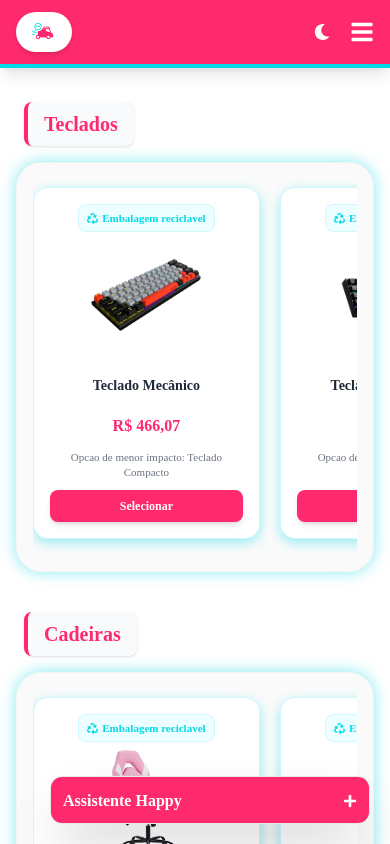
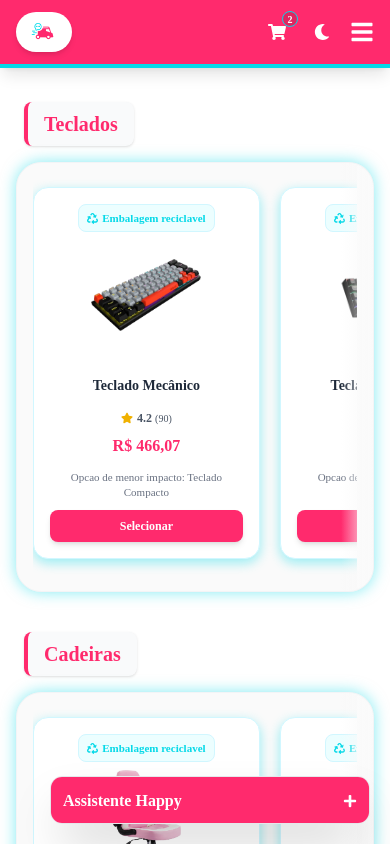
Before and after one commit to usercristian/desafio, a React (Create React App) app: page / in a window 390 px wide. Shown: the top 844 px of the page. Built offline with nearby package versions, Linux system fonts and the light colour scheme.

Commit message:
Melhorias na tela Home

```diff
--- a/src/components/Navbar.jsx
+++ b/src/components/Navbar.jsx
@@ -1,13 +1,16 @@
 import React, { useState, useEffect } from 'react';
 import { Link, useNavigate } from 'react-router-dom'; // Substitui o <a href> para não recarregar a página
-import { FaBars, FaTimes, FaSun, FaMoon } from 'react-icons/fa'; // Ícones de menu
+import { FaBars, FaTimes, FaSun, FaMoon, FaShoppingCart } from 'react-icons/fa'; // Ícones de menu
 import useTheme from '../hooks/useTheme';
+import { useCart } from '../contexts/CartContext';
 
 const Navbar = () => {
   const navigate = useNavigate();
   const [isOpen, setIsOpen] = useState(false);
   const [isLoggedIn, setIsLoggedIn] = useState(!!localStorage.getItem("token"));
   const { isDark, toggleTheme } = useTheme();
+  const { items } = useCart();
+  const cartItemCount = items.reduce((sum, item) => sum + item.quantity, 0);
 
   useEffect(() => {
     const handleStorage = () => {
@@ -77,6 +80,16 @@ const Navbar = () => {
                 <NavLink to="/security">Segurança</NavLink>
               )}
 
+              {/* Ícone de Carrinho */}
+              <Link to="/checkout" className="relative text-white hover:text-happy-blue transition-colors duration-200 focus-visible:ring-2 focus-visible:ring-white rounded-full p-2 flex items-center justify-center" aria-label="Carrinho de compras">
+                <FaShoppingCart size={20} />
+                {cartItemCount > 0 && (
+                  <span className="absolute top-0 right-0 inline-flex items-center justify-center min-w-[1.25rem] h-5 text-xs font-bold text-white transform translate-x-1/4 -translate-y-1/4 bg-happy-pink-dark rounded-full border border-happy-blue">
+                    {cartItemCount}
+                  </span>
+                )}
+              </Link>
+
               {/* Botão Dark Mode Toggle */}
               <button
                 onClick={toggleTheme}
@@ -101,8 +114,18 @@ const Navbar = () => {
 
             </div>
 
-            {/* BOTÃO HAMBURGUER (Visível apenas no Mobile) */}
+            {/* BOTÃO HAMBURGUER E CONTROLES (Visível apenas no Mobile) */}
             <div className="flex items-center gap-3 md:hidden">
+              {/* Ícone de Carrinho (Mobile) */}
+              <Link to="/checkout" className="relative text-white p-2 rounded-full hover:bg-white/20 transition-colors duration-200 flex items-center justify-center" aria-label="Carrinho de compras">
+                <FaShoppingCart size={18} />
+                {cartItemCount > 0 && (
+                  <span className="absolute top-0 right-0 inline-flex items-center justify-center min-w-[1rem] h-4 text-[10px] font-bold text-white transform translate-x-1/4 -translate-y-1/4 bg-happy-pink-dark rounded-full border border-happy-blue">
+                    {cartItemCount}
+                  </span>
+                )}
+              </Link>
+
               {/* Botão Dark Mode Toggle (Mobile) */}
               <button
                 onClick={toggleTheme}
--- a/src/components/ProductSidebar.jsx
+++ b/src/components/ProductSidebar.jsx
@@ -1,9 +1,12 @@
-import React, { useEffect } from 'react';
+import React, { useEffect, useState } from 'react';
 import { FaHeart, FaLeaf, FaRecycle, FaTimes, FaTruck } from 'react-icons/fa';
 import { useNavigate } from 'react-router-dom';
 import { products } from '../data/productsData';
+import { useCart } from '../contexts/CartContext';
 
-const ProductSidebar = ({ product, isOpen, onClose }) => {
+const ProductSidebar = ({ product, isOpen, onClose, onSelect }) => {
+  const { addItem } = useCart();
+  const [showToast, setShowToast] = useState(false);
   const navigate = useNavigate();
   const sustainableAlternative = product?.alternativaSustentavelId
     ? products.find((item) => item.id === product.alternativaSustentavelId)
@@ -14,8 +17,20 @@ const ProductSidebar = ({ product, isOpen, onClose }) => {
       window.dispatchEvent(new Event('sidebarOpen'));
     } else {
       window.dispatchEvent(new Event('sidebarClose'));
+      setShowToast(false);
     }
   }, [isOpen]);
+
+  const handleAddToCart = () => {
+    addItem({
+      productId: product.id,
+      name: product.nome,
+      image: product.image,
+      price: product.price,
+    });
+    setShowToast(true);
+    setTimeout(() => setShowToast(false), 3000);
+  };
 
   if (!product) return null;
 
@@ -30,8 +45,8 @@ const ProductSidebar = ({ product, isOpen, onClose }) => {
       `}
     >
       {/* Cabeçalho do Card (Estilo Chatbot) */}
-      <div className="flex justify-between items-center bg-happy-pink text-white p-3 rounded-t-2xl">
-        <h5 className="font-bold text-lg">Assistente Happy</h5>
+      <div className="flex justify-between items-center bg-happy-pink text-white p-3 rounded-t-2xl relative">
+        <h5 className="font-bold text-lg line-clamp-1">{product.nome}</h5>
         <button
           onClick={onClose}
           aria-label="Fechar painel de produto"
@@ -40,6 +55,13 @@ const ProductSidebar = ({ product, isOpen, onClose }) => {
           <FaTimes size={18} />
         </button>
       </div>
+
+      {/* Toast Notification */}
+      {showToast && (
+        <div className="absolute top-16 left-1/2 -translate-x-1/2 bg-green-600 text-white px-4 py-2 rounded-full font-bold text-sm shadow-lg animate-fade-in z-50 whitespace-nowrap">
+          Adicionado ao carrinho! ✓
+        </div>
+      )}
 
       {/* Conteúdo com Scroll se necessário */}
       <div className="p-4 overflow-y-auto scrollbar-thin scrollbar-thumb-happy-blue scrollbar-track-gray-100 dark:scrollbar-track-gray-800 rounded-b-2xl">
@@ -92,9 +114,12 @@ const ProductSidebar = ({ product, isOpen, onClose }) => {
                 <p><strong>Descarte:</strong> {product.descarte}</p>
               </div>
               {sustainableAlternative && (
-                <p className="mt-3 bg-white dark:bg-gray-800 border border-green-100 dark:border-green-800 rounded-lg p-2 text-xs text-green-800 dark:text-green-300">
-                  Produto similar com menor impacto: <strong>{sustainableAlternative.nome}</strong>.
-                </p>
+                <button
+                  onClick={() => onSelect && onSelect(sustainableAlternative)}
+                  className="mt-3 w-full text-left bg-white dark:bg-gray-800 border border-green-100 dark:border-green-800 hover:bg-green-50 dark:hover:bg-green-900/50 transition-colors rounded-lg p-2 text-xs text-green-800 dark:text-green-300"
+                >
+                  Produto similar com menor impacto: <strong className="underline">{sustainableAlternative.nome}</strong>.
+                </button>
               )}
             </div>
 
@@ -116,14 +141,15 @@ const ProductSidebar = ({ product, isOpen, onClose }) => {
             <p>Menos emissoes, prazo maior. Esta opcao educativa mostra como o frete pode entrar na decisao de compra.</p>
           </div>
 
-          <div className="mt-5 space-y-2">
+          <div className="sticky bottom-0 -mx-4 -mb-4 mt-5 p-4 bg-white dark:bg-gray-800 border-t border-gray-100 dark:border-gray-700 space-y-2 rounded-b-2xl shadow-[0_-4px_6px_-1px_rgba(0,0,0,0.1)] z-10">
             <button
-              onClick={() => navigate('/checkout')}
+              onClick={() => { onClose(); navigate('/checkout'); }}
               className="btn-primary w-full py-3 shadow-lg shadow-happy-pink/30"
             >
               Comprar agora
             </button>
             <button
+              onClick={handleAddToCart}
               className="w-full bg-white dark:bg-gray-700 border-2 border-gray-300 dark:border-gray-600 text-gray-600 dark:text-gray-300 font-bold py-2 rounded-lg hover:border-happy-blue hover:text-happy-blue transition-colors"
             >
               Salvar no carrinho
--- a/src/output.css
+++ b/src/output.css
@@ -92,6 +92,7 @@
     --text-5xl--line-height: 1;
     --text-6xl: 3.75rem;
     --text-6xl--line-height: 1;
+    --font-weight-normal: 400;
     --font-weight-medium: 500;
     --font-weight-bold: 700;
     --tracking-wide: 0.025em;
@@ -297,6 +298,9 @@
   .relative {
     position: relative;
   }
+  .sticky {
+    position: sticky;
+  }
   .inset-0 {
     inset: calc(var(--spacing) * 0);
   }
@@ -315,6 +319,9 @@
   .top-1\/2 {
     top: calc(1 / 2 * 100%);
   }
+  .top-16 {
+    top: calc(var(--spacing) * 16);
+  }
   .-right-2 {
     right: calc(var(--spacing) * -2);
   }
@@ -336,6 +343,9 @@
   .-bottom-16 {
     bottom: calc(var(--spacing) * -16);
   }
+  .bottom-0 {
+    bottom: calc(var(--spacing) * 0);
+  }
   .bottom-4 {
     bottom: calc(var(--spacing) * 4);
   }
@@ -347,6 +357,12 @@
   }
   .left-0 {
     left: calc(var(--spacing) * 0);
+  }
+  .left-1 {
+    left: calc(var(--spacing) * 1);
+  }
+  .left-1\/2 {
+    left: calc(1 / 2 * 100%);
   }
   .left-2 {
     left: calc(var(--spacing) * 2);
@@ -387,6 +403,9 @@
   .m-0 {
     margin: calc(var(--spacing) * 0);
   }
+  .-mx-4 {
+    margin-inline: calc(var(--spacing) * -4);
+  }
   .mx-4 {
     margin-inline: calc(var(--spacing) * 4);
   }
@@ -435,6 +454,9 @@
   .mr-3 {
     margin-right: calc(var(--spacing) * 3);
   }
+  .-mb-4 {
+    margin-bottom: calc(var(--spacing) * -4);
+  }
   .mb-1 {
     margin-bottom: calc(var(--spacing) * 1);
   }
@@ -467,6 +489,12 @@
   }
   .ml-auto {
     margin-left: auto;
+  }
+  .line-clamp-1 {
+    overflow: hidden;
+    display: -webkit-box;
+    -webkit-box-orient: vertical;
+    -webkit-line-clamp: 1;
   }
   .line-clamp-2 {
     overflow: hidden;
@@ -609,6 +637,9 @@
   .w-7 {
     width: calc(var(--spacing) * 7);
   }
+  .w-8 {
+    width: calc(var(--spacing) * 8);
+  }
   .w-10 {
     width: calc(var(--spacing) * 10);
   }
@@ -684,6 +715,12 @@
   .min-w-0 {
     min-width: calc(var(--spacing) * 0);
   }
+  .min-w-\[1\.25rem\] {
+    min-width: 1.25rem;
+  }
+  .min-w-\[1rem\] {
+    min-width: 1rem;
+  }
   .min-w-\[20px\] {
     min-width: 20px;
   }
@@ -713,6 +750,22 @@
   }
   .border-collapse {
     border-collapse: collapse;
+  }
+  .-translate-x-1 {
+    --tw-translate-x: calc(var(--spacing) * -1);
+    translate: var(--tw-translate-x) var(--tw-translate-y);
+  }
+  .-translate-x-1\/2 {
+    --tw-translate-x: calc(calc(1 / 2 * 100%) * -1);
+    translate: var(--tw-translate-x) var(--tw-translate-y);
+  }
+  .translate-x-1 {
+    --tw-translate-x: calc(var(--spacing) * 1);
+    translate: var(--tw-translate-x) var(--tw-translate-y);
+  }
+  .translate-x-1\/4 {
+    --tw-translate-x: calc(1 / 4 * 100%);
+    translate: var(--tw-translate-x) var(--tw-translate-y);
   }
   .-translate-y-1 {
     --tw-translate-y: calc(var(--spacing) * -1);
@@ -720,6 +773,10 @@
   }
   .-translate-y-1\/2 {
     --tw-translate-y: calc(calc(1 / 2 * 100%) * -1);
+    translate: var(--tw-translate-x) var(--tw-translate-y);
+  }
+  .-translate-y-1\/4 {
+    --tw-translate-y: calc(calc(1 / 4 * 100%) * -1);
     translate: var(--tw-translate-x) var(--tw-translate-y);
   }
   .translate-y-0 {
@@ -949,6 +1006,10 @@
   .rounded-tl-none {
     border-top-left-radius: 0;
   }
+  .rounded-r-\[25px\] {
+    border-top-right-radius: 25px;
+    border-bottom-right-radius: 25px;
+  }
   .rounded-tr-none {
     border-top-right-radius: 0;
   }
@@ -1096,6 +1157,9 @@
   .bg-green-500 {
     background-color: var(--color-green-500);
   }
+  .bg-green-600 {
+    background-color: var(--color-green-600);
+  }
   .bg-happy-bg {
     background-color: var(--color-happy-bg);
   }
@@ -1180,9 +1244,17 @@
   .bg-yellow-100 {
     background-color: var(--color-yellow-100);
   }
+  .bg-gradient-to-l {
+    --tw-gradient-position: to left in oklab;
+    background-image: linear-gradient(var(--tw-gradient-stops));
+  }
   .bg-gradient-to-r {
     --tw-gradient-position: to right in oklab;
     background-image: linear-gradient(var(--tw-gradient-stops));
+  }
+  .from-\[\#fafafa\] {
+    --tw-gradient-from: #fafafa;
+    --tw-gradient-stops: var(--tw-gradient-via-stops, var(--tw-gradient-position), var(--tw-gradient-from) var(--tw-gradient-from-position), var(--tw-gradient-to) var(--tw-gradient-to-position));
   }
   .from-happy-blue {
     --tw-gradient-from: var(--color-happy-blue);
@@ -1476,6 +1548,10 @@
     --tw-font-weight: var(--font-weight-medium);
     font-weight: var(--font-weight-medium);
   }
+  .font-normal {
+    --tw-font-weight: var(--font-weight-normal);
+    font-weight: var(--font-weight-normal);
+  }
   .tracking-\[0\.2em\] {
     --tw-tracking: 0.2em;
     letter-spacing: 0.2em;
@@ -1499,6 +1575,9 @@
   .tracking-widest {
     --tw-tracking: var(--tracking-widest);
     letter-spacing: var(--tracking-widest);
+  }
+  .whitespace-nowrap {
+    white-space: nowrap;
   }
   .whitespace-pre-wrap {
     white-space: pre-wrap;
@@ -1633,6 +1712,10 @@
     --tw-shadow: 0 25px 50px -12px var(--tw-shadow-color, rgb(0 0 0 / 0.25));
     box-shadow: var(--tw-inset-shadow), var(--tw-inset-ring-shadow), var(--tw-ring-offset-shadow), var(--tw-ring-shadow), var(--tw-shadow);
   }
+  .shadow-\[0_-4px_6px_-1px_rgba\(0\,0\,0\,0\.1\)\] {
+    --tw-shadow: 0 -4px 6px -1px var(--tw-shadow-color, rgba(0,0,0,0.1));
+    box-shadow: var(--tw-inset-shadow), var(--tw-inset-ring-shadow), var(--tw-ring-offset-shadow), var(--tw-ring-shadow), var(--tw-shadow);
+  }
   .shadow-\[0_0_20px_rgba\(5\,217\,232\,0\.1\)\] {
     --tw-shadow: 0 0 20px var(--tw-shadow-color, rgba(5,217,232,0.1));
     box-shadow: var(--tw-inset-shadow), var(--tw-inset-ring-shadow), var(--tw-ring-offset-shadow), var(--tw-ring-shadow), var(--tw-shadow);
@@ -1777,6 +1860,17 @@
       margin-bottom: calc(var(--spacing) * 0);
     }
   }
+  .focus-within\:ring-2 {
+    &:focus-within {
+      --tw-ring-shadow: var(--tw-ring-inset,) 0 0 0 calc(2px + var(--tw-ring-offset-width)) var(--tw-ring-color, currentcolor);
+      box-shadow: var(--tw-inset-shadow), var(--tw-inset-ring-shadow), var(--tw-ring-offset-shadow), var(--tw-ring-shadow), var(--tw-shadow);
+    }
+  }
+  .focus-within\:ring-happy-pink {
+    &:focus-within {
+      --tw-ring-color: var(--color-happy-pink);
+    }
+  }
   .hover\:-translate-y-2 {
     &:hover {
       @media (hover: hover) {
@@ -1867,6 +1961,13 @@
       }
     }
   }
+  .hover\:bg-green-50 {
+    &:hover {
+      @media (hover: hover) {
+        background-color: var(--color-green-50);
+      }
+    }
+  }
   .hover\:bg-green-600 {
     &:hover {
       @media (hover: hover) {
@@ -2437,6 +2538,12 @@
       @supports (color: color-mix(in lab, red, red)) {
         background-color: color-mix(in oklab, var(--color-yellow-900) 40%, transparent);
       }
+    }
+  }
+  .dark\:from-gray-800 {
+    &:where(.dark, .dark *) {
+      --tw-gradient-from: var(--color-gray-800);
+      --tw-gradient-stops: var(--tw-gradient-via-stops, var(--tw-gradient-position), var(--tw-gradient-from) var(--tw-gradient-from-position), var(--tw-gradient-to) var(--tw-gradient-to-position));
     }
   }
   .dark\:from-happy-blue\/10 {
@@ -2613,6 +2720,18 @@
       &:hover {
         @media (hover: hover) {
           background-color: var(--color-gray-700);
+        }
+      }
+    }
+  }
+  .dark\:hover\:bg-green-900\/50 {
+    &:where(.dark, .dark *) {
+      &:hover {
+        @media (hover: hover) {
+          background-color: color-mix(in srgb, oklch(39.3% 0.095 152.535) 50%, transparent);
+          @supports (color: color-mix(in lab, red, red)) {
+            background-color: color-mix(in oklab, var(--color-green-900) 50%, transparent);
+          }
         }
       }
     }
--- a/src/pages/Home.jsx
+++ b/src/pages/Home.jsx
@@ -1,5 +1,5 @@
 import React, { useRef, useState } from 'react';
-import { FaChevronLeft, FaChevronRight, FaLeaf, FaRecycle } from 'react-icons/fa';
+import { FaChevronLeft, FaChevronRight, FaLeaf, FaRecycle, FaStar } from 'react-icons/fa';
 import { products } from '../data/productsData';
 import ProductSidebar from '../components/ProductSidebar';
 
@@ -66,6 +66,9 @@ const CategoryCarousel = ({ title, products, onSelect }) => {
 
       <div className="relative bg-[#fafafa] dark:bg-gray-800 rounded-[25px] p-4 shadow-neon-blue border border-gray-100 dark:border-gray-700">
 
+        {/* Indicador de fade para mobile na borda direita */}
+        <div className="absolute right-0 top-0 bottom-0 w-8 bg-gradient-to-l from-[#fafafa] dark:from-gray-800 to-transparent pointer-events-none md:hidden z-10 rounded-r-[25px]"></div>
+
         {/* Botão Esquerdo */}
         <button
           onClick={() => scroll('left')}
@@ -89,7 +92,9 @@ const CategoryCarousel = ({ title, products, onSelect }) => {
               return (
             <div
               key={product.id}
-              className="flex-none w-[70%] sm:w-[40%] md:w-[30%] lg:w-[23%] bg-white dark:bg-gray-800 border border-happy-detail dark:border-gray-700 rounded-[15px] p-4 shadow-card hover:shadow-card-hover hover:-translate-y-2 transition-all duration-300 flex flex-col snap-start"
+              className="flex-none w-[70%] sm:w-[40%] md:w-[30%] lg:w-[23%] bg-white dark:bg-gray-800 border border-happy-detail dark:border-gray-700 rounded-[15px] p-4 shadow-card hover:shadow-card-hover hover:-translate-y-2 transition-all duration-300 flex flex-col snap-start focus-within:ring-2 focus-within:ring-happy-pink"
+              role="group"
+              aria-label={`Produto: ${product.nome}`}
             >
               <div className="min-h-7 flex justify-center mb-2">
                 <span className={`inline-flex items-center gap-1 rounded-lg px-2 py-1 text-[11px] font-bold border ${
@@ -109,9 +114,17 @@ const CategoryCarousel = ({ title, products, onSelect }) => {
               />
 
               <div className="flex flex-col flex-grow text-center">
-                <h5 className="text-sm font-bold text-gray-800 dark:text-gray-100 mb-2 h-10 flex items-center justify-center leading-tight line-clamp-2">
+                <h5 className="text-sm font-bold text-gray-800 dark:text-gray-100 mb-1 h-10 flex items-center justify-center leading-tight line-clamp-2">
                   {product.nome}
                 </h5>
+
+                {/* Avaliação */}
+                <div className="flex items-center justify-center gap-1 text-yellow-500 mb-2">
+                  <FaStar size={12} />
+                  <span className="text-xs font-bold text-gray-600 dark:text-gray-300">
+                    {product.rating} <span className="font-normal text-[10px]">({product.numRatings})</span>
+                  </span>
+                </div>
 
                 <div className="mt-auto w-full">
                   <p className="text-happy-pink font-bold text-base mb-3">
@@ -129,6 +142,7 @@ const CategoryCarousel = ({ title, products, onSelect }) => {
                   <button
                     onClick={() => onSelect(product)}
                     className="btn-primary w-full text-xs py-2 px-4 shadow-md"
+                    aria-label={`Selecionar ${product.nome}`}
                   >
                     Selecionar
                   </button>
@@ -169,6 +183,15 @@ const Home = () => {
 
   return (
     <div className="relative min-h-screen">
+      {/* Overlay Escuro para a Sidebar */}
+      {isSidebarOpen && (
+        <div
+          className="fixed inset-0 bg-black/50 z-50 transition-opacity animate-fade-in"
+          onClick={handleCloseSidebar}
+          aria-hidden="true"
+        />
+      )}
+
       <main className="container mx-auto px-4 py-8 pb-20">
         <h1 className="sr-only">Happy Game — Loja de Produtos Gamer</h1>
         {categories.map((category, index) => {
@@ -192,6 +215,7 @@ const Home = () => {
         product={selectedProduct}
         isOpen={isSidebarOpen}
         onClose={handleCloseSidebar}
+        onSelect={handleSelectProduct}
       />
     </div>
   );
```
